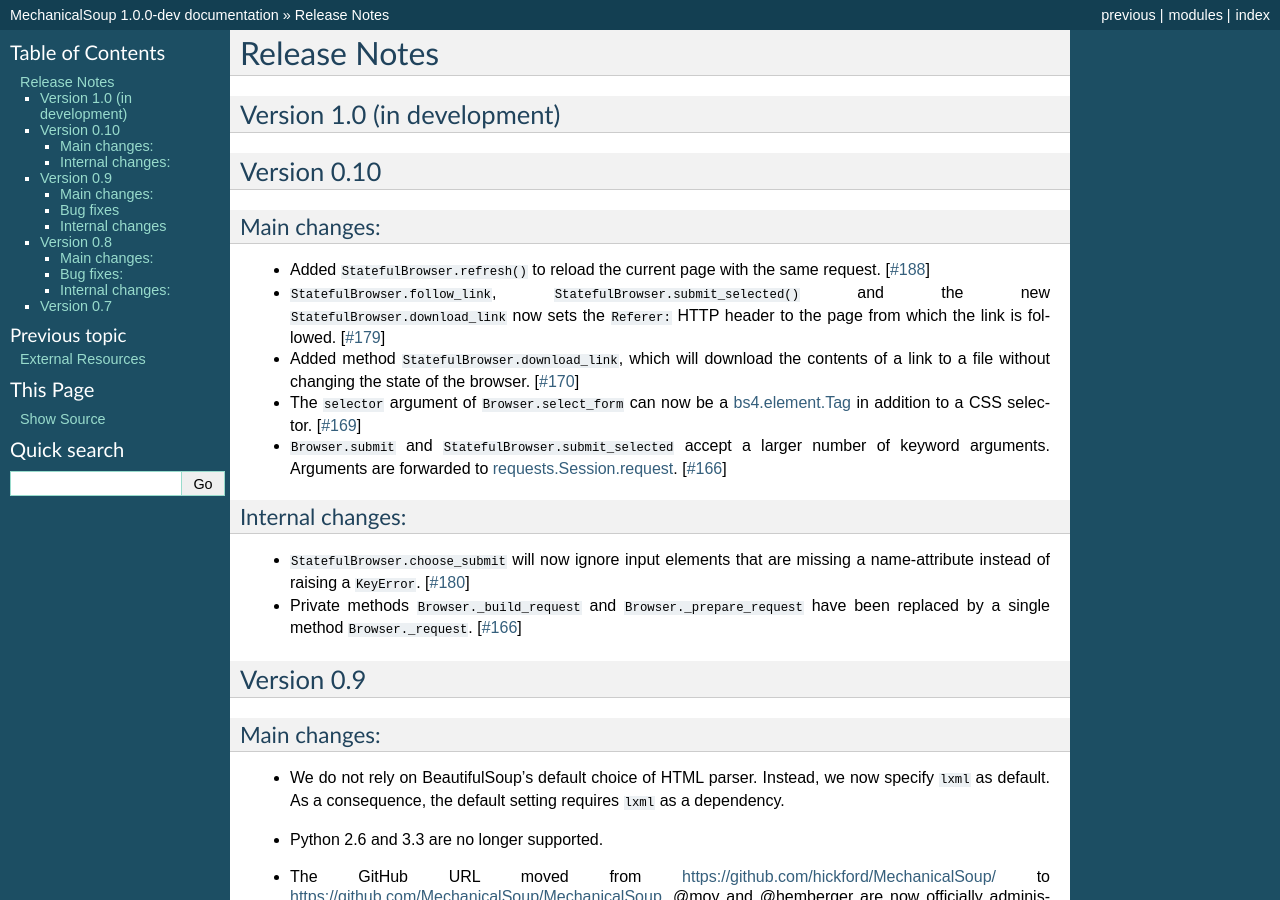
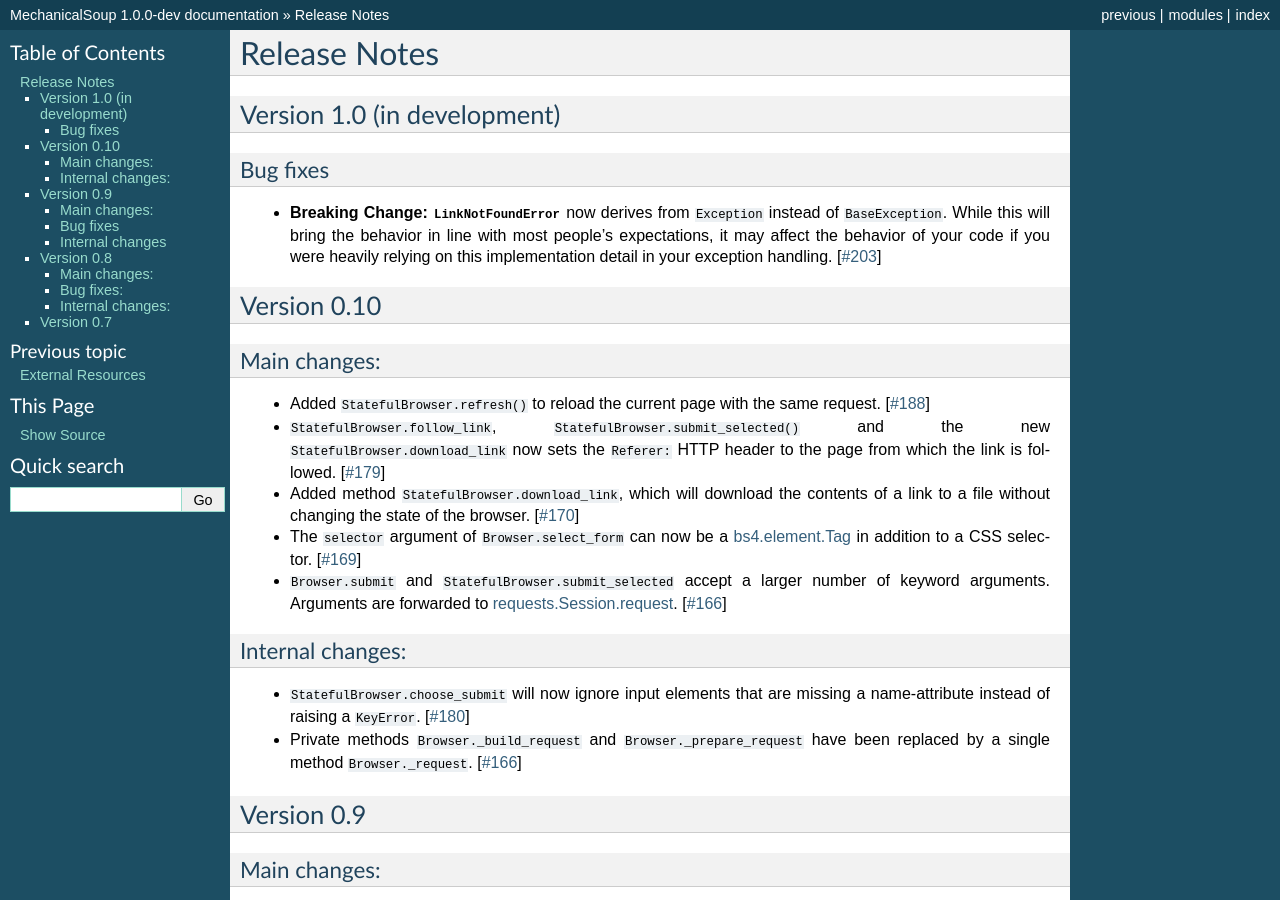
Before and after one commit to MechanicalSoup/MechanicalSoup, a Sphinx documentation site: the page built from docs/ChangeLog.rst, in a window 1280 px wide and 900 px high. Built offline with Sphinx 7.4.7, drawn with Linux system fonts in a browser that asks for light colours.

Commit message:
Derive LinkNotFoundError from Exception
Closes #203.

The python documentation recommends to all developers that custom
exception classes should derive from `Exception` instead of
`BaseException`.

This change is not backwards compatible. Previously, a
`LinkNotFoundError` would pass through an `Exception` catch.
After this change, it would no longer pass through.

```diff
--- a/docs/ChangeLog.rst
+++ b/docs/ChangeLog.rst
@@ -4,6 +4,16 @@
 
 Version 1.0 (in development)
 ============================
+
+Bug fixes
+---------
+
+* **Breaking Change:** :class:`~mechanicalsoup.LinkNotFoundError` now derives
+  from ``Exception`` instead of ``BaseException``. While this will bring the
+  behavior in line with most people's expectations, it may affect the behavior
+  of your code if you were heavily relying on this implementation detail in
+  your exception handling.
+  [`#203 <https://github.com/MechanicalSoup/MechanicalSoup/issues/203>`__]
 
 Version 0.10
 ============
```
Also changed, not shown: 2 other files.
